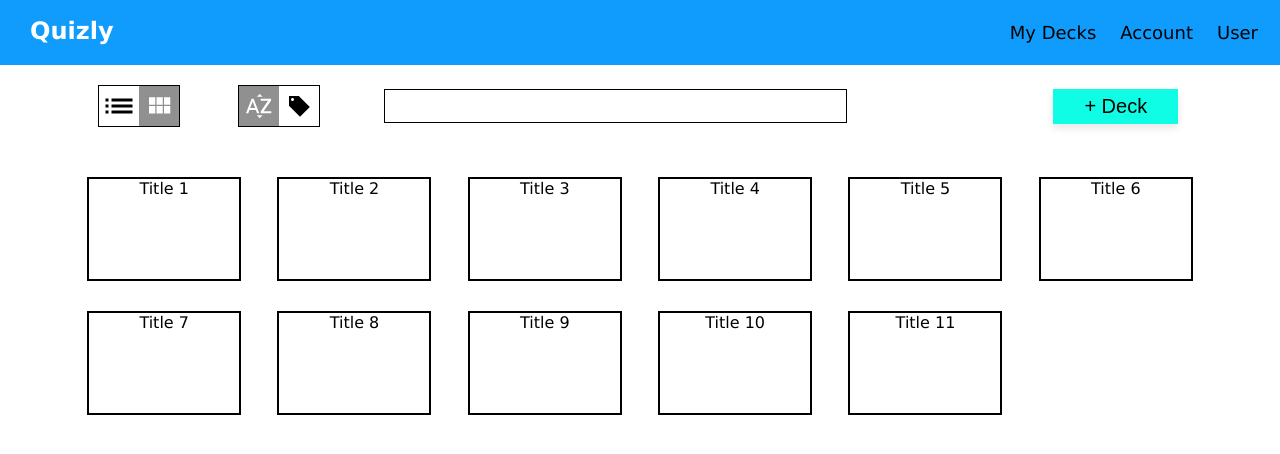
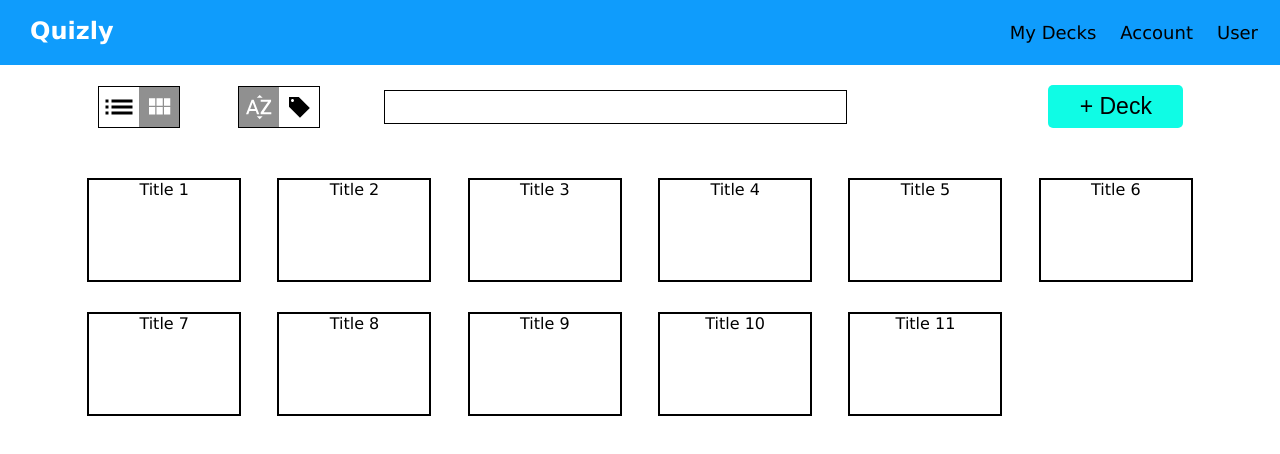
Before and after one commit to andremures/Quizly, a React (Create React App) app: page / in a window 1280 px wide. Shown: the top 454 px of the page. Built offline with nearby package versions, Linux system fonts and the light colour scheme; the HTML template or start-up script is replaced by a standard one.

Commit message:
add deck hover effect

```diff
--- a/src/styles/mydeckslist.module.css
+++ b/src/styles/mydeckslist.module.css
@@ -48,10 +48,16 @@
 
 .addDeck {
   background-color: #0ffce5;
-  width: 125px;
-  height: 35px;
-  padding: 5px;
-  font-size: 20px;
+  width: 135px;
+  padding: 8px 5px;
+  font-size: 23px;
   border: none;
-  box-shadow: 0 4px 8px rgba(0, 0, 0, 0.1);
+  border-radius: 5px;
 }
+
+.addDeck:hover {
+  background-color: white;
+  color: #0ffce5;
+  padding: 6px 3px;
+  border: 2px solid #0ffce5;
+}
```
